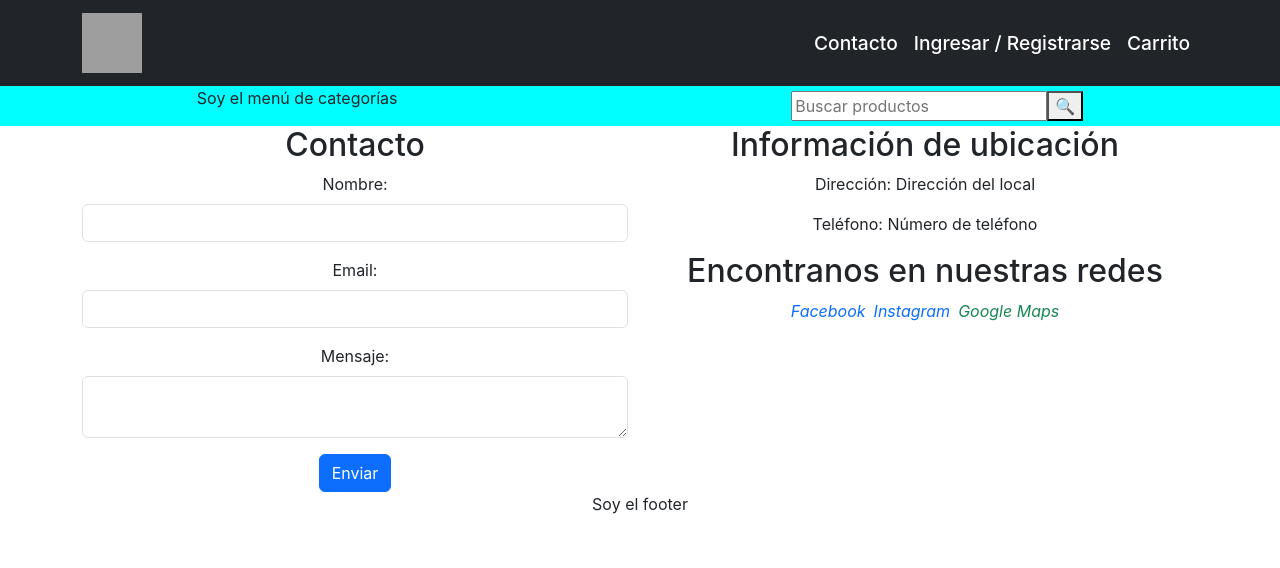
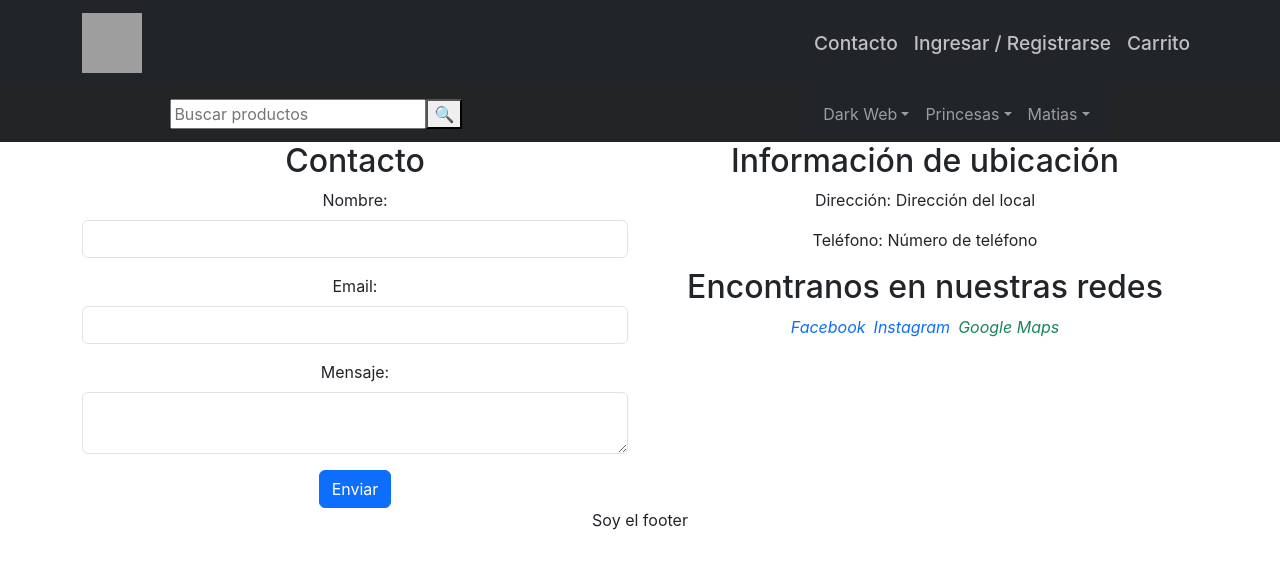
Before and after one commit to MoralesMatiasEzequiel/pf-libreria-FRONT, a React (Create React App) app: page /about in a window 1280 px wide. Shown: the top 568 px of the page. Built offline with nearby package versions, Linux system fonts and the light colour scheme; grey boxes are pictures that could not be loaded.

Commit message:
terminado estilos menú categorias

```diff
--- a/src/components/common/Menu/Menu.jsx
+++ b/src/components/common/Menu/Menu.jsx
@@ -1,15 +1,103 @@
 import SearchBar from "../SearchBar/SearchBar";
 import style from "./Menu.module.css"
+import Dropdown from 'react-bootstrap/Dropdown';
+import Container from 'react-bootstrap/Container';
+import Nav from 'react-bootstrap/Nav';
+import Navbar from 'react-bootstrap/Navbar';
+import NavDropdown from 'react-bootstrap/NavDropdown';
 
 const Menu = () => {
 
-    return(
+    return (
+
         <div className={style.div}>
-            <p>Soy el menú de categorías</p>
+
+
             <SearchBar />
-        </div>
-    )
 
+            <Navbar variant="dark" bg="dark" expand="lg">
+
+                <Container fluid>
+                    <Navbar.Toggle aria-controls="navbar-dark-example" />
+                    <Navbar.Collapse id="navbar-dark-example">
+                        <Nav>
+                            <NavDropdown
+                                id="nav-dropdown-dark-example"
+                                title="Dark Web"
+                                menuVariant="dark"
+                            >
+                                <NavDropdown.Item href="#action/3.1">Lombrices</NavDropdown.Item>
+                                <NavDropdown.Item href="#action/3.2">
+                                    Peruanos
+                                </NavDropdown.Item>
+                                <NavDropdown.Item href="#action/3.3">Espaguetis</NavDropdown.Item>
+                                <NavDropdown.Item href="#action/3.3">MachineGuns</NavDropdown.Item>
+
+                            </NavDropdown>
+                            <NavDropdown
+                                id="nav-dropdown-dark-example"
+                                title="Princesas"
+                                menuVariant="dark"
+                            >
+                                <NavDropdown.Item href="#action/3.1">Rapuncels</NavDropdown.Item>
+                                <NavDropdown.Item href="#action/3.2">
+                                    Negras
+                                </NavDropdown.Item>
+                                <NavDropdown.Item href="#action/3.3">Fionas</NavDropdown.Item>
+
+                            </NavDropdown>
+
+                            <NavDropdown
+                                id="nav-dropdown-dark-example"
+                                title="Matias"
+                                menuVariant="dark"
+                            >
+                                <NavDropdown.Item href="#action/3.1">Plebello</NavDropdown.Item>
+                                <NavDropdown.Item href="#action/3.2">
+                                    Bellaco
+                                </NavDropdown.Item>
+                                <NavDropdown.Item href="#action/3.3">Matatán</NavDropdown.Item>
+                                <NavDropdown.Item href="#action/3.3">Lambucio</NavDropdown.Item>
+
+                            </NavDropdown>
+                        </Nav>
+                    </Navbar.Collapse>
+                </Container>
+            </Navbar >
+
+        </div >
+
+    );
 }
 
+
 export default Menu;
+
+
+
+
+        // <Navbar variant="dark" bg="dark" expand="lg">
+        //     <SearchBar />
+        //     <Container fluid>
+        //         <Navbar.Toggle aria-controls="navbar-dark-example" />
+        //         <Navbar.Collapse id="navbar-dark-example">
+        //             <Nav>
+        //                 <NavDropdown
+        //                     id="nav-dropdown-dark-example"
+        //                     title="Dropdown"
+        //                     menuVariant="dark"
+        //                 >
+        //                     <NavDropdown.Item href="#action/3.1">Action</NavDropdown.Item>
+        //                     <NavDropdown.Item href="#action/3.2">
+        //                         Another action
+        //                     </NavDropdown.Item>
+        //                     <NavDropdown.Item href="#action/3.3">Something</NavDropdown.Item>
+        //                     <NavDropdown.Divider />
+        //                     <NavDropdown.Item href="#action/3.4">
+        //                         Separated link
+        //                     </NavDropdown.Item>
+        //                 </NavDropdown>
+        //             </Nav>
+        //         </Navbar.Collapse>
+        //     </Container>
+        // </Navbar >
--- a/src/components/common/Menu/Menu.module.css
+++ b/src/components/common/Menu/Menu.module.css
@@ -2,6 +2,5 @@
     display: flex;
     justify-content: space-around;
     align-items: center;
-    background-color: aqua;
-
+    background-color: #232425;
 }
--- a/src/components/common/Nav/Nav.module.css
+++ b/src/components/common/Nav/Nav.module.css
@@ -1,6 +1,6 @@
 :root {
     --backNav1: #6e6e92;
-    --colorFonts: #ffffff;
+    --colorFonts: #c0c0c0;
 
     --colorBtn1: #0400ffa2;
     --colorBtn2: #00e1ff;
@@ -28,6 +28,5 @@
 
 .navLink:hover {
 
-    font-size: 1.5rem;
-
+    color: #ffffff;
 }
```
Also changed, not shown: src/components/common/Nav/lilbrito.png (deleted), 1 other file (tests, documents, lock files or other folders).
